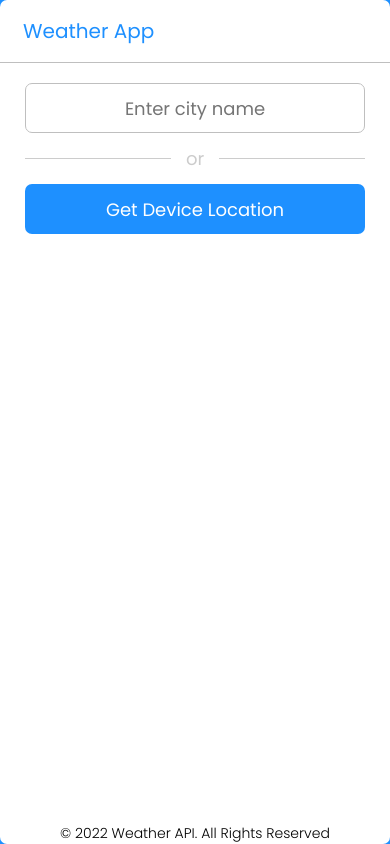
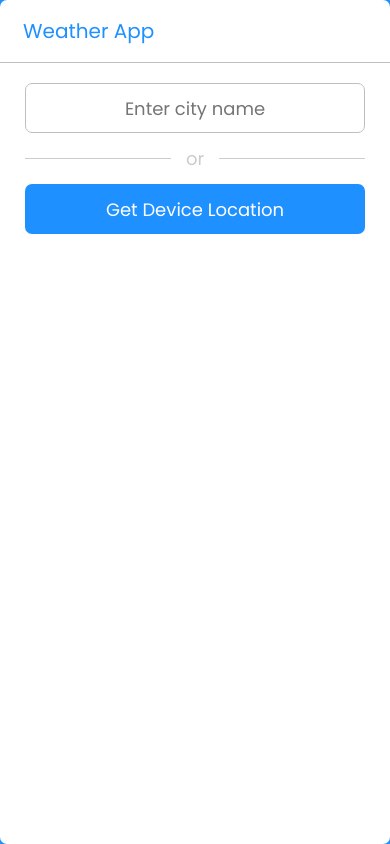
Before and after one commit to DavitAndzavelidze/WeatherAPI, a plain HTML site: page index.html in a window 390 px wide. Drawn offline with Linux system fonts and the light colour scheme.

Commit message:
remove footer

```diff
--- a/index.html
+++ b/index.html
@@ -61,11 +61,6 @@
           </div>
         </div>
       </section>
-      <footer>
-        <div class="copyright">
-          <p>&copy; 2022 Weather API. All Rights Reserved</p>
-        </div>
-      </footer>
     </div>
     <script src="./script/script.js"></script>
   </body>
--- a/style/style.css
+++ b/style/style.css
@@ -119,6 +119,7 @@ header i {
 }
 .wrapper.active .weather-part {
   display: flex;
+  transition: all 0.3s ease-in;
 }
 .weather-part img {
   max-width: 125px;
@@ -191,19 +192,3 @@ header i {
   font-size: 14px;
   margin-top: -6px;
 }
-.copyright {
-  position: absolute;
-  left: 0;
-  bottom: 0;
-  width: 100%;
-  display: none;
-  justify-content: center;
-  align-items: center;
-  font-weight: 300;
-  font-size: 14px;
-}
-@media (max-width: 414px) {
-  .copyright {
-    display: flex;
-  }
-}
```
